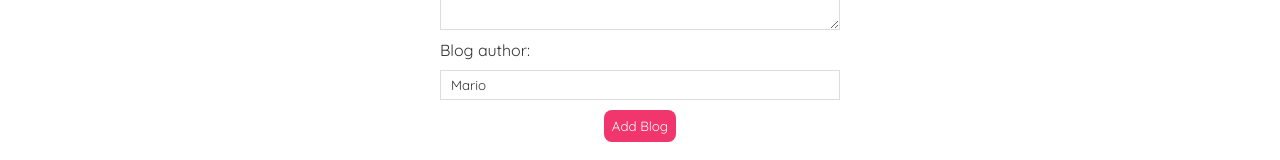
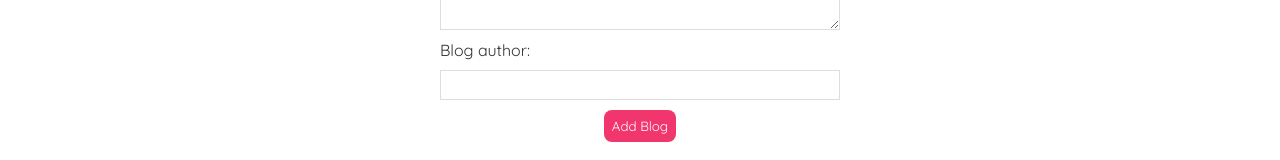
Before and after one commit to omeraltundall/Basic-Blog-Website, a React (Create React App) app: page /create in a window 1280 px wide. Shown: the part 400-560 px from the top of the page. Built offline with nearby package versions, Linux system fonts and the light colour scheme.

Commit message:
Update Create.js

```diff
--- a/src/Create.js
+++ b/src/Create.js
@@ -4,7 +4,7 @@ import { useHistory } from "react-router-dom";
 const Create = () => {
     const [title, setTitle] = useState('');
     const [body, setBody] = useState('');
-    const [author, setAuthor] =useState('Mario');
+    const [author, setAuthor] =useState('');
     const [isPending, setIsPending] =useState(false);
     const goRootHistory = useHistory();
 
```
